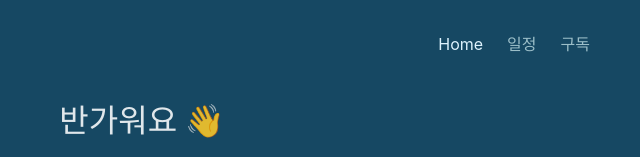
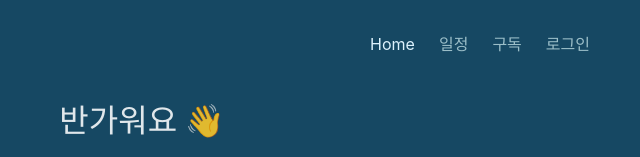
Before and after one commit to geumyoung00/authentication, a React (Create React App) app in the folder frontend/: page / in a window 1280 px wide. Shown: the top 157 px of the page, without its empty margins (498-1138 px from the left). Built offline with nearby package versions, Linux system fonts and the light colour scheme.

Commit message:
로그인 페이지 연결

```diff
--- a/frontend/src/App.js
+++ b/frontend/src/App.js
@@ -13,6 +13,7 @@
 import RootLayout from './pages/Root';
 import { action as manipulateEventAction } from './components/EventForm';
 import NewsletterPage, { action as newsletterAction } from './pages/Newsletter';
+import AuthenticationPage from './pages/Authentication';
 
 const router = createBrowserRouter([
   {
@@ -59,6 +60,11 @@
         element: <NewsletterPage />,
         action: newsletterAction,
       },
+      {
+        path: 'auth',
+        element: <AuthenticationPage />,
+        action: newsletterAction,
+      },
     ],
   },
 ]);
--- a/frontend/src/components/MainNavigation.js
+++ b/frontend/src/components/MainNavigation.js
@@ -38,6 +38,16 @@
               구독
             </NavLink>
           </li>
+          <li>
+            <NavLink
+              to="/auth"
+              className={({ isActive }) =>
+                isActive ? classes.active : undefined
+              }
+            >
+              로그인
+            </NavLink>
+          </li>
         </ul>
       </nav>
     </header>
```
Also changed, not shown: 1 other file (tests, documents, lock files or other folders).
